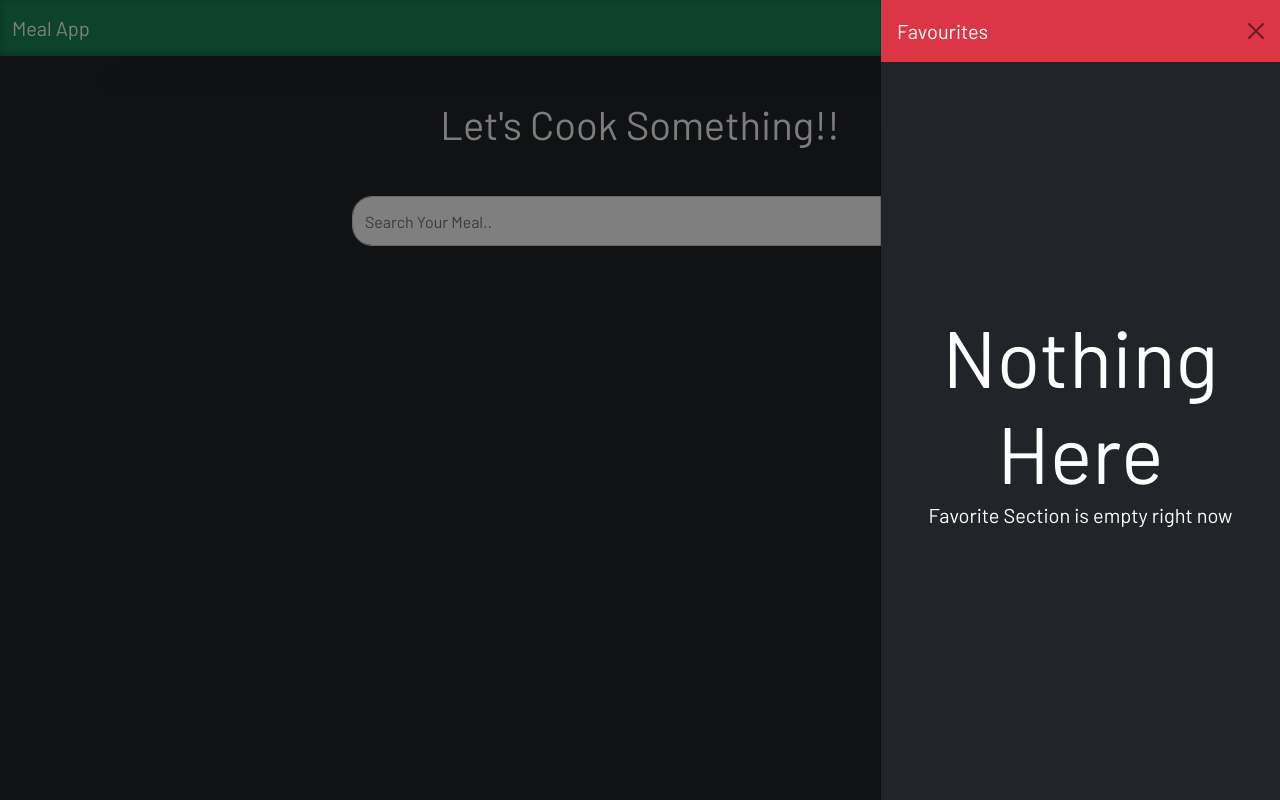
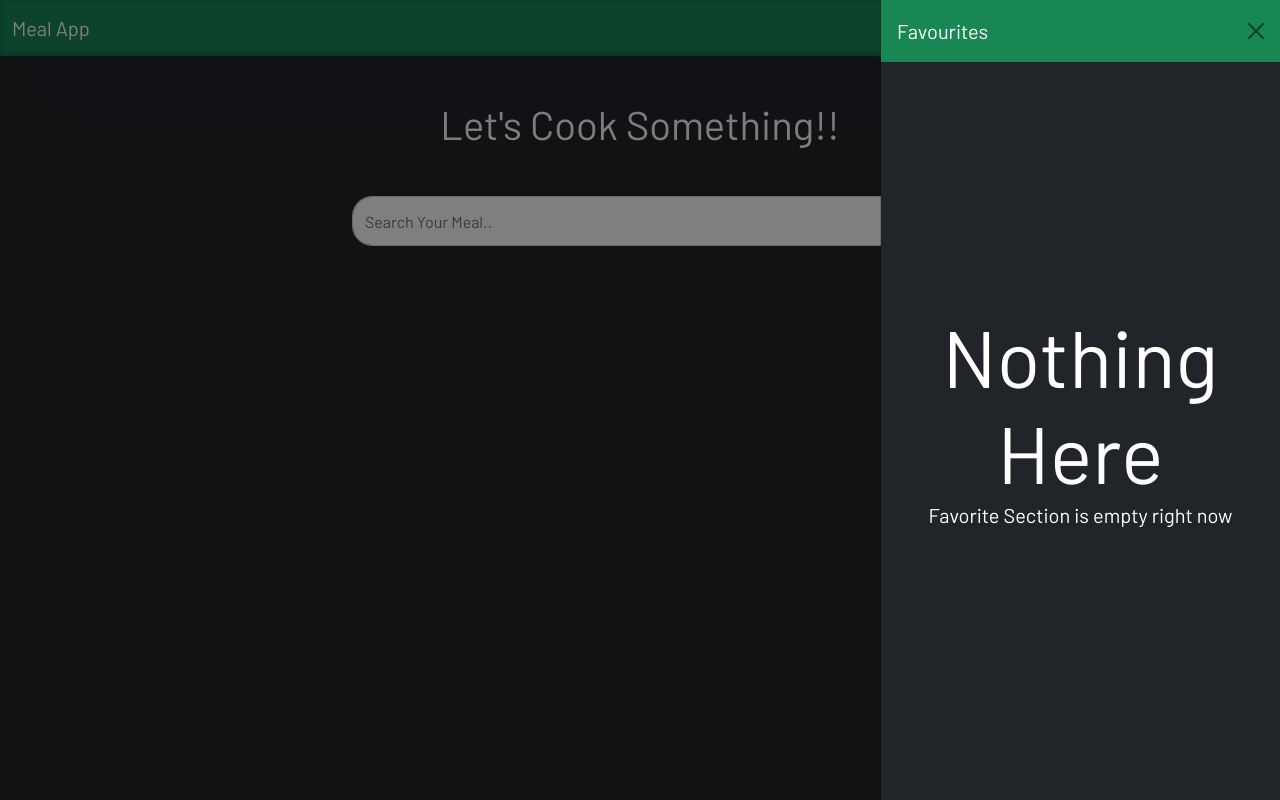
Before and after one commit to Sidddev15/Meal-App, a plain HTML site: page index.html in a window 1280 px wide. Both pictures are taken after a click on the button 1240 px from the left and 28 px from the top of the page. Drawn offline with nearby package versions, Linux system fonts and the light colour scheme.

Commit message:
Final commit

```diff
--- a/index.html
+++ b/index.html
@@ -28,7 +28,7 @@
           </button>
           <div class="offcanvas offcanvas-end" tabindex="-1" id="offcanvasNavbar"
             aria-labelledby="offcanvasNavbarLabel">
-            <div class="offcanvas-header bg-danger">
+            <div class="offcanvas-header bg-success">
               <h5 class="offcanvas-title" id="offcanvasNavbarLabel" style="color:white ;">
                 Favourites
               </h5>
```
